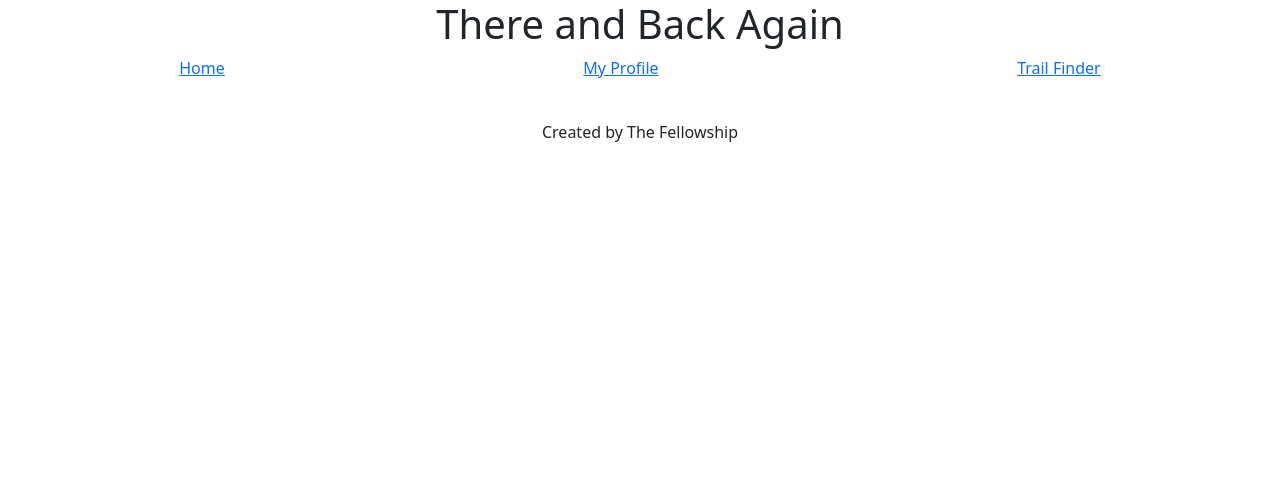
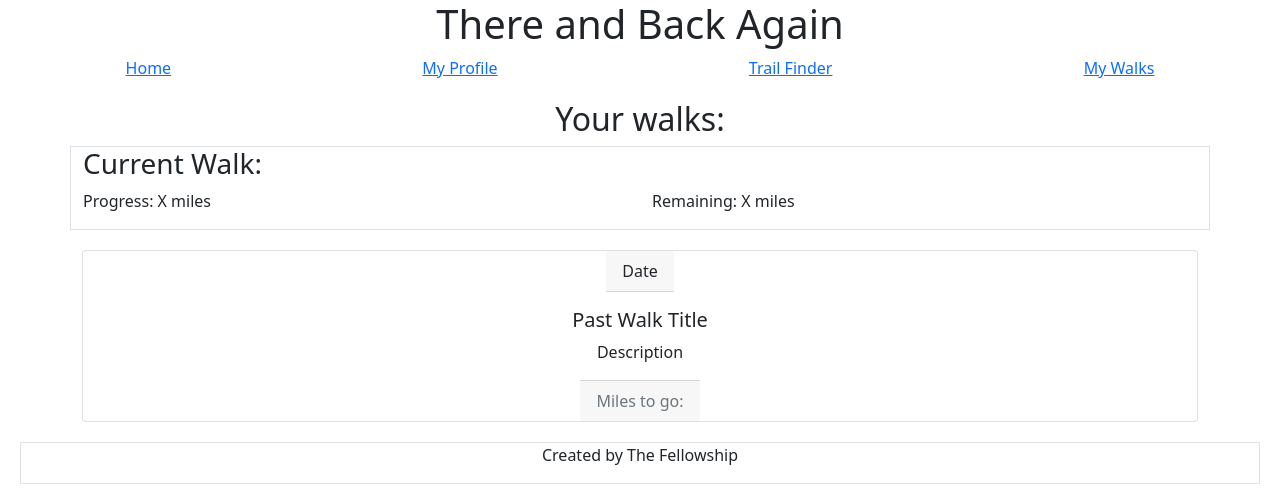
Before and after one commit to ksapir/There-And-Back-Again, a React (Create React App) app: page /mywalks in a window 1280 px wide. Shown: the top 504 px of the page. Built offline with nearby package versions, Linux system fonts and the light colour scheme.

Commit message:
added additional pages

```diff
--- a/package.json
+++ b/package.json
@@ -11,6 +11,7 @@
     "materialize-css": "^1.0.0-rc.2",
     "pretty": "^2.0.0",
     "react": "^17.0.2",
+    "react-bootstrap": "^2.0.0-beta.6",
     "react-dom": "^17.0.2",
     "react-router-dom": "^5.2.0",
     "react-scripts": "4.0.3",
--- a/src/App.js
+++ b/src/App.js
@@ -2,6 +2,7 @@ import React from 'react';
 import LandingPage from './pages/LandingPage';
 import Profile from './pages/Profile';
 import TrailFinder from './pages/TrailFinder';
+import Walks from './pages/Walks'
 import Footer from './components/Footer';
 import './styles/style.css'
 
@@ -23,6 +24,7 @@ function App() {
           <Link to='/'>Home</Link>
           <Link to='/profile'>My Profile</Link>
           <Link to='/trailfinder'>Trail Finder</Link>
+          <Link to='/mywalks'>My Walks</Link>
         </nav>
       </header>
       </div>
@@ -31,6 +33,7 @@ function App() {
             <Route exact path='/'><LandingPage /></Route>
             <Route exact path='/profile'><Profile /></Route>
             <Route exact path='/trailfinder'><TrailFinder /></Route>
+            <Route exact path='/mywalks'><Walks /></Route>
           </Switch>
           <Footer />
         </div>
--- a/src/components/Footer.js
+++ b/src/components/Footer.js
@@ -1,11 +1,15 @@
 import React from 'react';
+
+const styles = {
+    foot:{
+    verticalAlign: 'middle'
+    }
+}
 
 export default function Footer() {
     return (
-        <div>
-        <footer>
+        <div style={styles.foot} className="center border">
             <p> Created by The Fellowship</p>
-        </footer>
         </div>
     )
 }
--- a/src/components/TrailList.js
+++ b/src/components/TrailList.js
@@ -1,7 +1,7 @@
 import React from 'react';
 
 
-export default function Trail(props){
+export default function TrailList(props){
     return(
         <div>
         <div className="card">
@@ -11,11 +11,11 @@ export default function Trail(props){
             alt="Card cap"
           />
           <div className="card-body">
-            <h5 className="card-title">{props.name}</h5>
-            <p className="card-text">{props.length}</p>
-            <a href="#" className="btn btn-primary">
-              See more info
-            </a>
+            <h5 className="card-title">Trail.Name</h5>
+            <p className="card-text">Trail.parkname</p>
+            <p className="card-text">Trail.distance</p>
+            <p className="card-text">Trail.location, trail.state</p>
+            <p className="card-text">Trail.descrption</p>
           </div>
         </div>
       </div>
--- a/src/components/milesToGo.js
+++ b/src/components/milesToGo.js
@@ -74,16 +74,12 @@ export default function MilesToGo() {
         <div className="container">
             <div className="row">
             <h2>Add A Walk</h2>
-            <div className="col s4 m4 l4">
+            <div className="col-sm-12 col-md-4 col-lg-4">
                 <form>
                     <input className="form"
                         name ="milesInput"
                         onChange = {handleInputChange}
                         placeholder = "miles"/>
-                    <input className="form"
-                        name ="timeInput"
-                        onChange = {handleInputChange}
-                        placeholder = "time"/>
                    <button type="button" onClick={handleFormSubmit}>Submit</button>
                 </form>
             </div>
--- a/src/pages/Profile.js
+++ b/src/pages/Profile.js
@@ -3,7 +3,7 @@ import MilesToGo from '../components/MilesToGo'
 
 export default function Profile() {
     return(
-        <div className="container">
+        <div className="container center">
             <div className="row">
                 <MilesToGo/>
             </div>
--- a/src/pages/TrailFinder.js
+++ b/src/pages/TrailFinder.js
@@ -1 +1,26 @@
-// import React from 'react';
+import React from 'react';
+import TrailList from '../components/TrailList'
+import { Form } from 'react-bootstrap';
+
+export default function TrailFinder() {
+    return (
+        <div className="container">
+            <div className="row">
+                <div className="col-sm-12 col-md-6 col-lg-6">
+                    <h2>Find A Trail Near You</h2>
+                </div>
+                <div className="col-sm-12 col-md-6 col-lg-6">
+                    <Form>
+                    <input
+                        name ="search"
+                        placeholder = "i.e. Seattle, WA"/>
+                    </Form>
+                    <button type="button">Search</button>
+                </div>
+            </div>
+        <div>
+            <TrailList />
+        </div>
+        </div>
+    )
+}
--- /dev/null
+++ b/src/pages/Walks.js
@@ -0,0 +1,29 @@
+import React from 'react';
+import { Card } from 'react-bootstrap'
+
+export default function Walks() {
+    return (
+        <div className="container">
+            <h2 className="center">Your walks:</h2>
+            <div className="row border">
+                <h3>Current Walk:</h3>
+                <div className="col-sm-12 col-md-6 col-lg-6">
+                    <p>Progress: X miles</p>
+                </div>
+                <div className="col-sm-12 col-md-6 col-lg-6">
+                    <p>Remaining: X miles</p>
+                </div>
+            </div>
+                <Card className="text-center">
+                    <Card.Header>Date</Card.Header>
+                    <Card.Body>
+                        <Card.Title>Past Walk Title</Card.Title>
+                        <Card.Text>
+                            Description
+                        </Card.Text>
+                    </Card.Body>
+                    <Card.Footer className="text-muted">Miles to go:</Card.Footer>
+                </Card>
+        </div >
+    )
+}
--- a/src/styles/style.css
+++ b/src/styles/style.css
@@ -17,8 +17,7 @@ h1 {
 
 footer {
     text-align: center;
-    height: 100px;
-    margin: 20px;
+
 }
 
 .border {
```
Also changed, not shown: src/pages/NewJourn.js (added, +9 -0 lines), src/pages/Fellowships.js (added), 1 other file (tests, documents, lock files or other folders).
